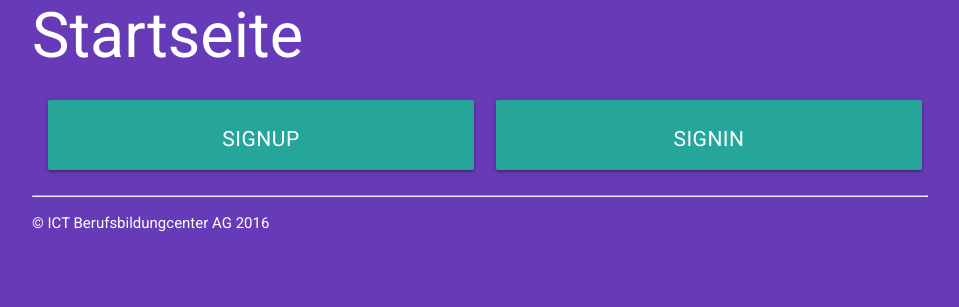
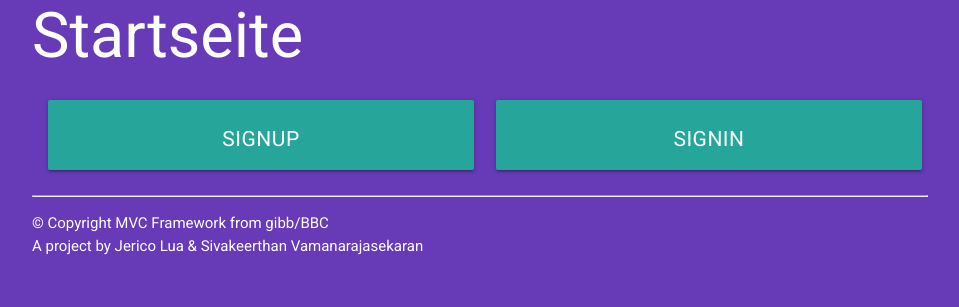
Before and after one commit to jericoluislua/MRT-SJ, a PHP site: page / in a window 1280 px wide. Shown: the part 116-423 px from the top of the page, without its empty margins (160-1119 px from the left). Run offline with PHP 8.4, Linux system fonts and the light colour scheme; some libraries are stand-ins or nearby versions.

Commit message:
copyright

```diff
--- a/view/footer.php
+++ b/view/footer.php
@@ -1,6 +1,8 @@
         <hr>
         <footer>
-          <p>&copy; ICT Berufsbildungcenter AG 2016</p>
+          <p>&copy; Copyright MVC Framework from gibb/BBC
+          </br>
+          A project by Jerico Lua & Sivakeerthan Vamanarajasekaran</p>
         </footer>
     </div>
 
```
